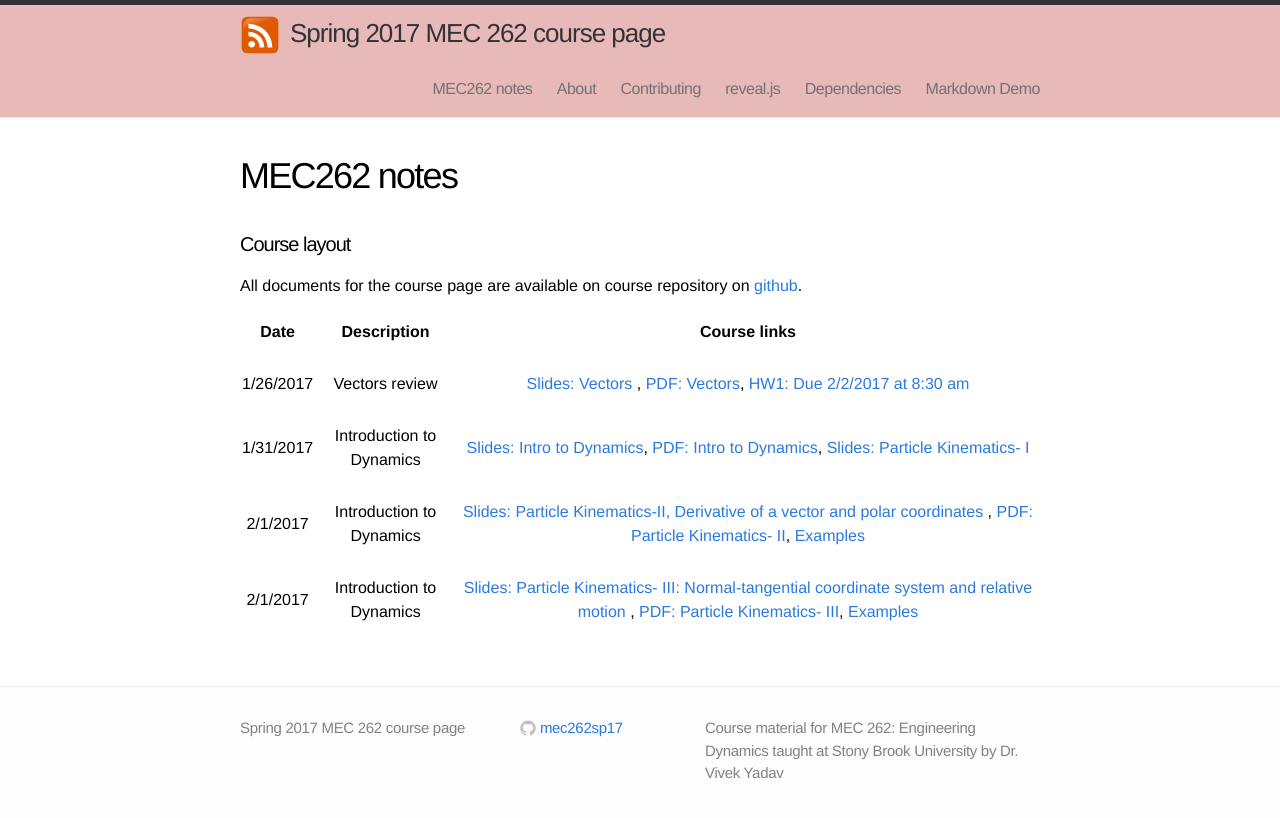
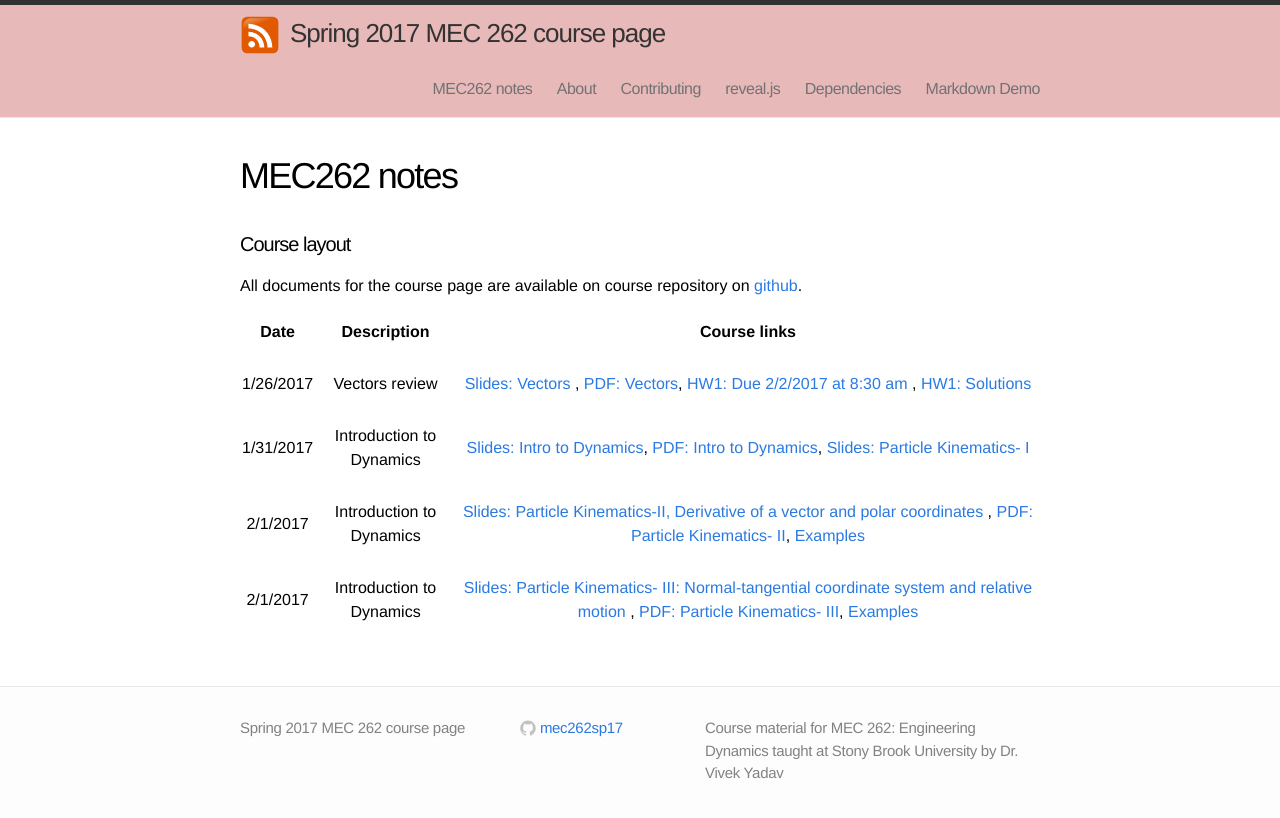
Before and after one commit to mec262sp17/mec262sp17.github.io, a Jekyll site: the page built from Course_materials.md, in a window 1280 px wide. Shown: the top 818 px of the page. Built offline with Jekyll 4.4.1, drawn with Linux system fonts in a browser that asks for light colours.

Commit message:
added HW1 solutions

```diff
--- a/Course_materials.md
+++ b/Course_materials.md
@@ -15,7 +15,7 @@ All documents for the course page are available on course repository on [github]
 | Date     | Description | Course links |
 | :----------: | :--------------------------------------: | :--------: |
 | | | |
-|       1/26/2017    |   Vectors review | [Slides: Vectors](https://mec262sp17.github.io/Presentations/Review_vectors.html#/) , [PDF: Vectors](https://mec262sp17.github.io/Presentations/Review_vectors.pdf), [HW1: Due 2/2/2017 at 8:30 am](https://mec262sp17.github.io/Homework2017/MEC262_HW1_DueFeb22017.pdf)        |
+|       1/26/2017    |   Vectors review | [Slides: Vectors](https://mec262sp17.github.io/Presentations/Review_vectors.html#/) , [PDF: Vectors](https://mec262sp17.github.io/Presentations/Review_vectors.pdf), [HW1: Due 2/2/2017 at 8:30 am](https://mec262sp17.github.io/Homework2017/MEC262_HW1_DueFeb22017.pdf) , [HW1: Solutions](https://mec262sp17.github.io/Homework2017/HW1_Solutions_MEC262.pdf)       |
 | | | |
 |       1/31/2017    |    Introduction to Dynamics |  [Slides: Intro to Dynamics](https://mec262sp17.github.io/Presentations/Ch1_Intro_to_Dynamics.html#/), [PDF: Intro to Dynamics](https://mec262sp17.github.io/Presentations/Ch1_Intro_to_Dynamics.pdf), [Slides: Particle Kinematics- I](https://mec262sp17.github.io/Presentations/Ch2_Particle_Kinematics.html#/)          |
 | | | |
```
